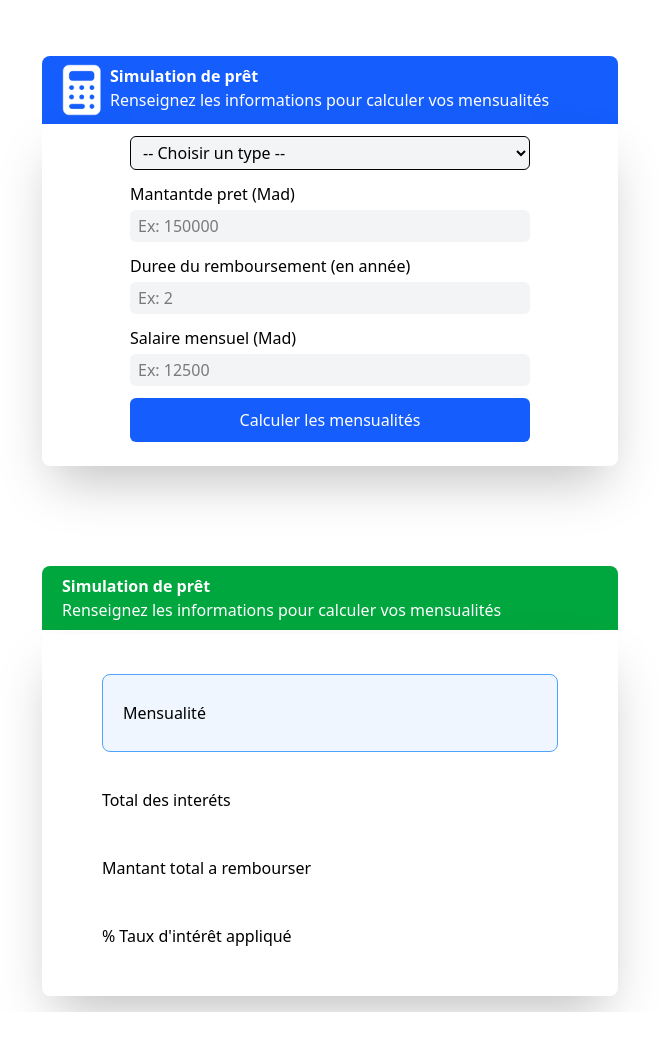
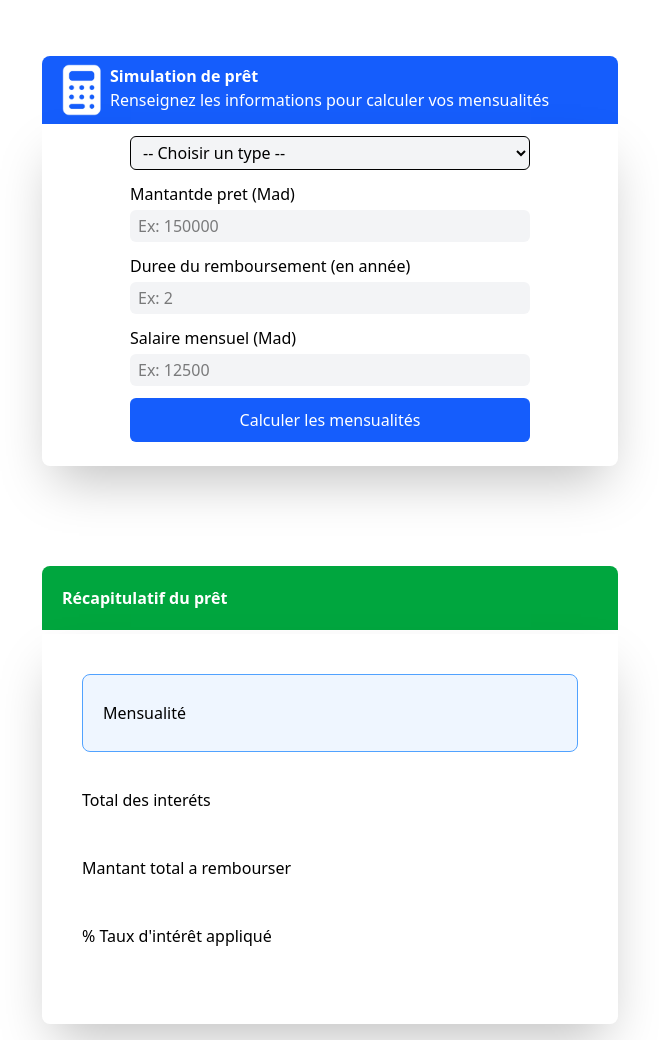
Before and after one commit to lahfamostafa/brief4, a website: page index.html in a window 1280 px wide. Shown: the whole page, without its empty margins (310-969 px from the left). Before the commit the page ends 1012 px from the top, so only its background shows below. Drawn offline with Linux system fonts and the light colour scheme.

Commit message:
fixe : modifier le style d'affichage du taux et le header des resultats

```diff
--- a/index.html
+++ b/index.html
@@ -50,8 +50,8 @@
 
         <div id="resultat" class="grid gap-1 justify-center items-center mt-10">
           <div id="resultC"></div>
-          <div class="px-5 bg-green-600 rounded-t-lg p-2 w-xl ">
-            <h2 class="text-white"><span class="font-bold ">Simulation de prêt</span> <br>Renseignez les informations pour calculer vos mensualités</h2>
+          <div class="px-5 bg-green-600 rounded-t-lg p-5 w-xl ">
+            <h2 class="text-white"><span class="font-bold ">Récapitulatif du prêt</span></h2>
           </div>
           <div class="grid shadow-2xl gap-9 justify-center items-center p-10 rounded-b-lg w-xl">
 
@@ -65,7 +65,7 @@
             <input  class="px-2 py-1  rounded-md float-end text-right focus:outline-none" id="total" type="text" readonly></div>
 
             <div><label>% Taux d'intérêt appliqué</label>
-            <input  class="px-2 py-1  rounded-md float-end text-right focus:outline-none" id="TIA" type="text" readonly></div>
+            <input  class="text-xl font-medium text-red-700  px-2 py-1  rounded-md float-end text-right focus:outline-none" id="TIA" type="text" readonly></div>
           </div>
 
       </div>
@@ -113,7 +113,7 @@
       document.getElementById('mensuel').value= mensualite.toFixed(2) + " DH";
       document.getElementById('interet').value= totalInteret.toFixed(2) + " DH";
       document.getElementById('total').value=totalRembourse.toFixed(2) + " DH";
-      document.getElementById('TIA').value = document.getElementById("type").value;
+      document.getElementById('TIA').value = document.getElementById("type").value + " %";
 
 
 
```
Also changed, not shown: src/output.css.
